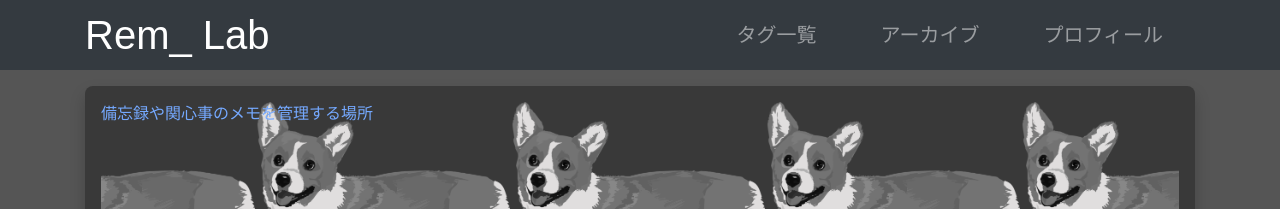
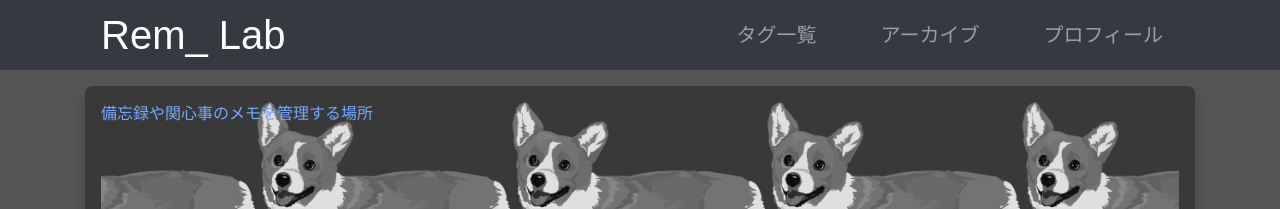
Before and after one commit to silverag-corgi/blog-old, a Jekyll site: the page built from _posts/2021-08-04-001.md, in a window 1280 px wide. Shown: the top 209 px of the page. Built offline with Jekyll 4.4.1, drawn with Linux system fonts in a browser that asks for light colours.

Commit message:
[c_mod] テーマ(JekyllCleanDark)編集
BootstrapグリッドオプションをLarge(lg)に統一
サイト名の左右に外側余白を設定

```diff
--- a/_layouts/home.html
+++ b/_layouts/home.html
@@ -3,7 +3,7 @@
 			<div class="container">
 
 				<div class="row">
-					<div class="col-md-12">
+					<div class="col-lg-12">
 						<div class="top-card">
 							<div class="top-image">
 								<span>{{ site.description }}</span>
@@ -13,7 +13,7 @@
 				</div>
 
 				<div class="row">
-					<div class="col-md-9">
+					<div class="col-lg-9">
 						<article class="post-card">
 							<div class="posts">
 								{% for post in paginator.posts %}
@@ -122,7 +122,7 @@
 						</article>
 						{% endif %}
 					</div>
-					<div class="col-md-3 hidden-xs">
+					<div class="col-lg-3 hidden-xs">
 {% include sidebar.html %}
 					</div>
 				</div>
--- a/_layouts/page.html
+++ b/_layouts/page.html
@@ -3,7 +3,7 @@
 			<div class="container">
 
 				<div class="row">
-					<div class="col-md-12">
+					<div class="col-lg-12">
 						<div class="top-card">
 							<div class="top-image">
 								<span>{{ site.description }}</span>
@@ -13,12 +13,12 @@
 				</div>
 
 				<div class="row">
-					<div class="col-md-9">
+					<div class="col-lg-9">
 						<article class="post-card">
 {{ content }}
 						</article>
 					</div>
-					<div class="col-md-3 hidden-xs">
+					<div class="col-lg-3 hidden-xs">
 {% include sidebar.html %}
 					</div>
 				</div>
--- a/_layouts/post.html
+++ b/_layouts/post.html
@@ -3,7 +3,7 @@
 			<div class="container">
 
 				<div class="row">
-					<div class="col-md-12">
+					<div class="col-lg-12">
 						<div class="top-card">
 							<div class="top-image">
 								<span>{{ site.description }}</span>
@@ -13,7 +13,7 @@
 				</div>
 
 				<div class="row">
-					<div class="col-md-9">
+					<div class="col-lg-9">
 						<article class="post-card">
 							<h1>
 								<i class="fas fa-fw fa-newspaper"></i>{{ page.title }}
@@ -73,27 +73,27 @@
 							<div class="pagination justify-content-around">
 								{% if page.previous.url or page.next.url %}
 									{% if page.previous.url %}
-										<div class="page-item col-md-6">
+										<div class="page-item col-lg-6">
 											<a class="page-link" href="{{ page.previous.url | relative_url }}">{{ page.previous.title }}</a>
 										</div>
 									{% else %}
-										<div class="page-item col-md-6">
+										<div class="page-item col-lg-6">
 										</div>
 									{% endif %}
 
 									{% if page.next.url %}
-										<div class="page-item col-md-6">
+										<div class="page-item col-lg-6">
 											<a class="page-link" href="{{ page.next.url | relative_url }}">{{ page.next.title }}</a>
 										</div>
 									{% else %}
-										<div class="page-item col-md-6">
+										<div class="page-item col-lg-6">
 										</div>
 									{% endif %}
 								{% endif %}
 							</div>
 						</article>
 					</div>
-					<div class="col-md-3 hidden-xs">
+					<div class="col-lg-3 hidden-lg">
 {% include sidebar.html %}
 					</div>
 				</div>
--- a/assets/css/theme.scss
+++ b/assets/css/theme.scss
@@ -60,7 +60,8 @@
 $background-footer-color:  #666666; // Black Style
 
 $top-image:                './pics/top/corgi01.png';
-$user-image:               './pics/user/corgi01.jpg';
+
+$media-max-width:          992px; // Bootstrapグリッドオプション：Large (lg)
 
 //******************************************************************************
 // 共通
@@ -98,6 +99,7 @@
 	margin: 0px auto;
 	max-width: 100%;
 	max-height: 100%;
+	color: $font-color !important;
 }
 
 a {
@@ -138,6 +140,7 @@
 
 		.navbar-brand {
 			font-size: 2.50rem;
+			margin: 0px 16px;
 			@include transition(all 700ms 0ms ease);
 		}
 
@@ -156,7 +159,7 @@
 		}
 
 		.navbar-toggler {
-			margin: 16px 16px;
+			margin: 4px 16px;
 		}
 	}
 
@@ -165,10 +168,6 @@
 
 		.navbar-brand {
 			font-size: 1.50rem;
-		}
-
-		.navbar-toggler {
-			margin: 4px 16px;
 		}
 	}
 }
@@ -245,7 +244,6 @@
 					img {
 						background-color: $background-post-color;
 						object-fit: contain;
-						width: 100%;
 						height: 100%;
 						border-radius: 0px;
 						box-shadow: none;
@@ -272,6 +270,33 @@
 					}
 				}
 			}
+		}
+
+		@media all and (max-width: $media-max-width) {
+
+		.post {
+			display: inline-block;
+
+			.post-left {
+				width: 100%;
+				margin: 0px 0px 16px 0px;
+
+				.post-image,
+				.post-noimage {
+					margin: 0 auto;
+
+					img {
+						display: block;
+						height: 200px;
+					}
+				}
+			}
+
+			.post-right {
+				width: 100%;
+			}
+		}
+
 		}
 	}
 
```
